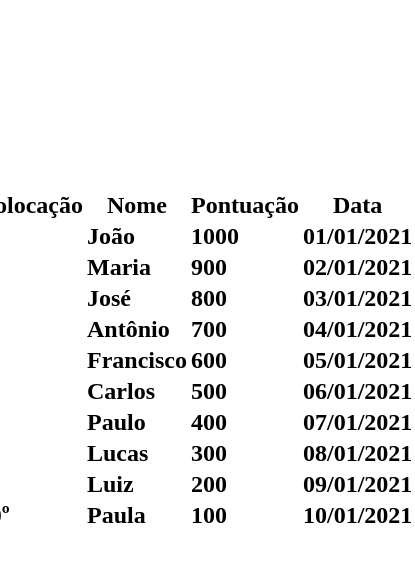
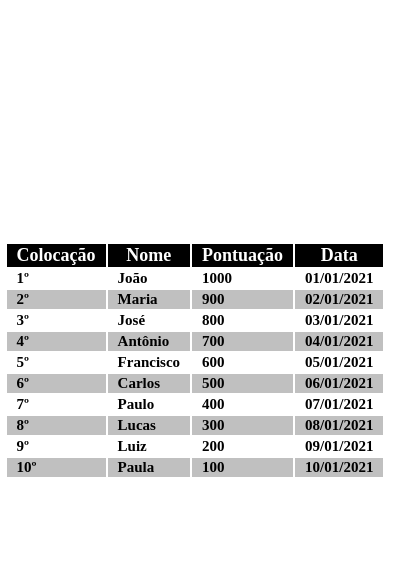
Before and after one commit to maiagripp/whac-a-mole, a plain HTML site: page src/recordes.html in a window 390 px wide. Shown: the part 62-624 px from the top of the page, 415 px wide, since content can reach past the window. Drawn offline with Linux system fonts and the light colour scheme.

Commit message:
Style finalized

```diff
--- a/css/recordes.css
+++ b/css/recordes.css
@@ -4,3 +4,42 @@
     align-items: center;
     justify-content: center;
 }
+
+.recordes th {
+    background-color: #000;
+    color: #fff;
+    text-align: center;
+    font-size: 36px;
+    padding-left: 30px;
+    padding-right: 30px;
+}
+
+.recordes td {
+    padding-left: 30px;
+    padding-right: 30px;
+    font-size: 30px;
+}
+
+.recordes tr:nth-child(even){
+    background-color: #c0c0c0;
+}
+
+.recordes td:first-child td:nth-child(3){
+    text-align: right;
+}
+
+@media (max-width:991px){
+    .recordes tr th{
+        padding-left: 10px;
+        padding-right: 10px;
+    }
+    .recordes th{
+        font-size: 18px;
+    }
+
+    .recordes td{
+        padding-left: 10px;
+        padding-right: 10px;
+        font-size: 15px;
+    }
+}
```
Also changed, not shown: css/regras.css (+11 -1 lines), css/tabuleiro.css (+30 -0 lines).
